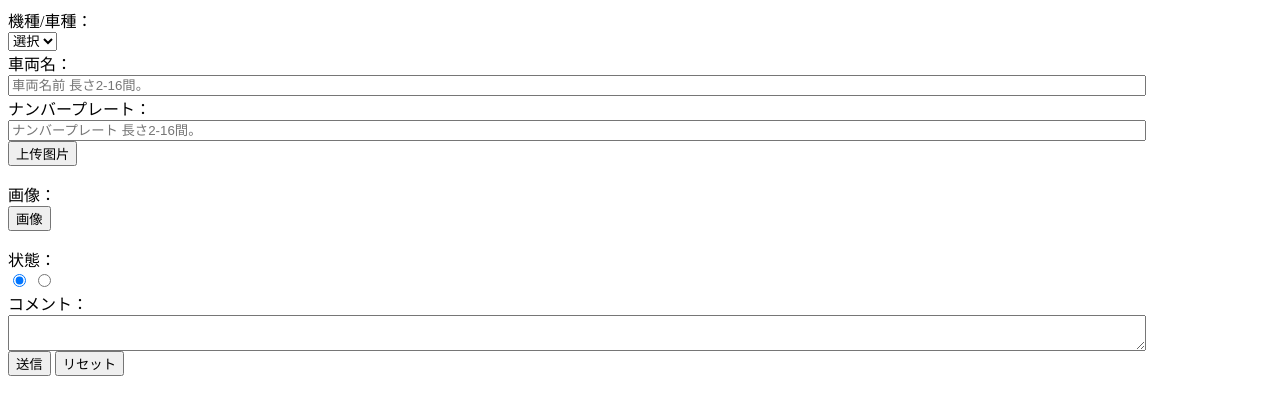
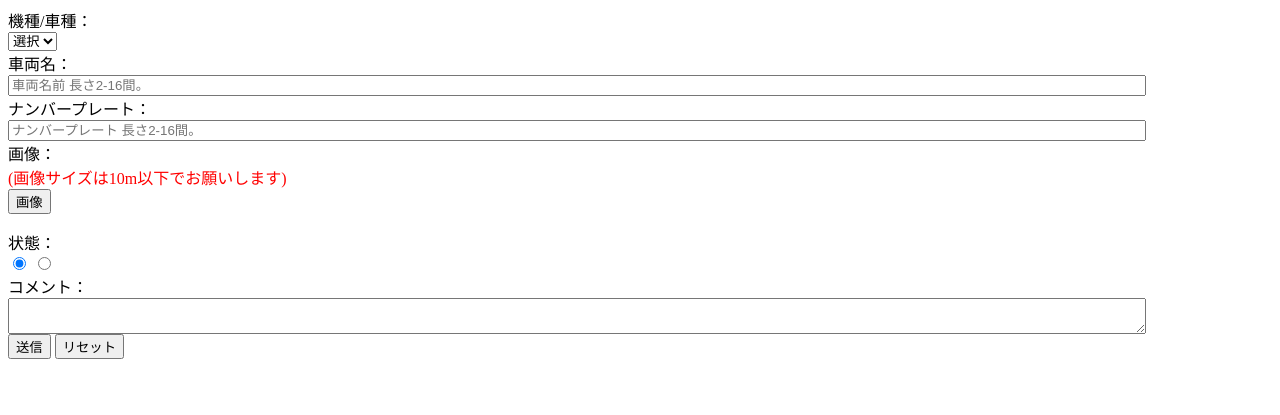
Before and after one commit to gechuan123/backmanage, a PHP site: the page made by views/manage_vehicle/add.php in a window 1280 px wide. Shown: the top 415 px of the page. Run offline with PHP 8.4, Linux system fonts and the light colour scheme; the template is opened without the code that fills it, so the values that code supplies are empty.

Commit message:
no message

```diff
--- a/application/controllers/Appoint/Icon.php
+++ b/application/controllers/Appoint/Icon.php
@@ -131,7 +131,7 @@ class Icon extends Appoint
             //限制文件上传的类型
             $upload['allowed_types'] = 'jpeg|jpg|gif|png';
             //限制文件上传的大小
-            $upload['max_size'] = 2048;
+            $upload['max_size'] = 10240;
             //设置文件上传的路径
             $upload['file_name'] = date('YmdHis', time()).rand(10000, 99999);
             //加载文件上传配置信息
--- a/views/appoint/index.php
+++ b/views/appoint/index.php
@@ -88,7 +88,7 @@
 													<div class="hasbg">
 														<img src="<?php echo base_url() ?>appoint/vehicle/<?php echo $v['vehicleimage']?>">
 													</div>
-													<div class="name"><?php echo $v['vehiclename']?></div>
+													<div class="name"><?php echo $v['vehiclename']?>[<?php echo $v['vehicleplate']?>]</div>
 													<div class="layui-right">
 
 													</div>
@@ -214,14 +214,12 @@ layui.use(['layer', 'form','element'], function() {
 							  var arr = data.data;
 							  var html = '';
 
-
-
 									arr.forEach(function (item, key) {
 										html+='<li style="margin-left:2%;height:auto;float:none;display:inline-block;">'
 											html+='<div class="hasbg">'
 												html+='<img src="<?php echo base_url() ?>appoint/vehicle/'+item.vehicleimage+'">'
 											html+='</div>'
-											html+='<div class="name">'+item.vehiclename+'</div>'
+											html+='<div class="name">'+item.vehiclename+'['+item.vehicleplate+']</div>'
 											html+='<div class="layui-right">'
 
 											html+='</div>'
--- a/views/manage_vehicle/add.php
+++ b/views/manage_vehicle/add.php
@@ -28,16 +28,11 @@
             </div>
         </div>
 
-<div class="layui-upload">
-  <button type="button" class="layui-btn" id="test1">上传图片</button>
-  <div class="layui-upload-list">
-    <img class="layui-upload-img" id="demo1">
-    <p id="demoText"></p>
-  </div>
-</div>
-
 		<div class="layui-form-item">
             <label class="layui-form-label">画像：</label>
+			<div class="layui-upload">
+			<font color="red">(画像サイズは10m以下でお願いします)</font>
+			</div>
 			<div class="layui-upload">
 				<button type="button" class="layui-btn" id="img">画像</button>
 				<div class="layui-input-block" id="image">
@@ -114,7 +109,7 @@ layui.use(['form','layer','upload'], function(){
 			if(res.code > 0){
 				return layer.msg('失敗');
 			}
-			var image = '<img src="'+res.pic+'" width="200px" height="200px">';
+			var image = '<img src="'+res.pic+'" width="300px" height="300px">';
 
             $('#image').html(image);
 			$('#vehicleimage').val(res.name);
--- a/views/manage_vehicle/edit.php
+++ b/views/manage_vehicle/edit.php
@@ -31,6 +31,9 @@
 
 		<div class="layui-form-item">
             <label class="layui-form-label">画像：</label>
+			<div class="layui-upload">
+				<font color="red">(画像サイズは10m以下でお願いします)</font>
+			</div>
 			<div class="layui-upload">
 				<button type="button" class="layui-btn" id="img">画像</button>
 				<div class="layui-input-block">
@@ -86,7 +89,7 @@ layui.use(['form','layer','upload'], function(){
 			if(res.code > 0){
 				return layer.msg('失敗');
 			}
-			var image = '<img src="'+res.pic+'" width="200px" height="200px">';
+			var image = '<img src="'+res.pic+'" width="300px" height="300px">';
 
             $('#image').html(image);
 			$('#vehicleimage').val(res.name);
```
